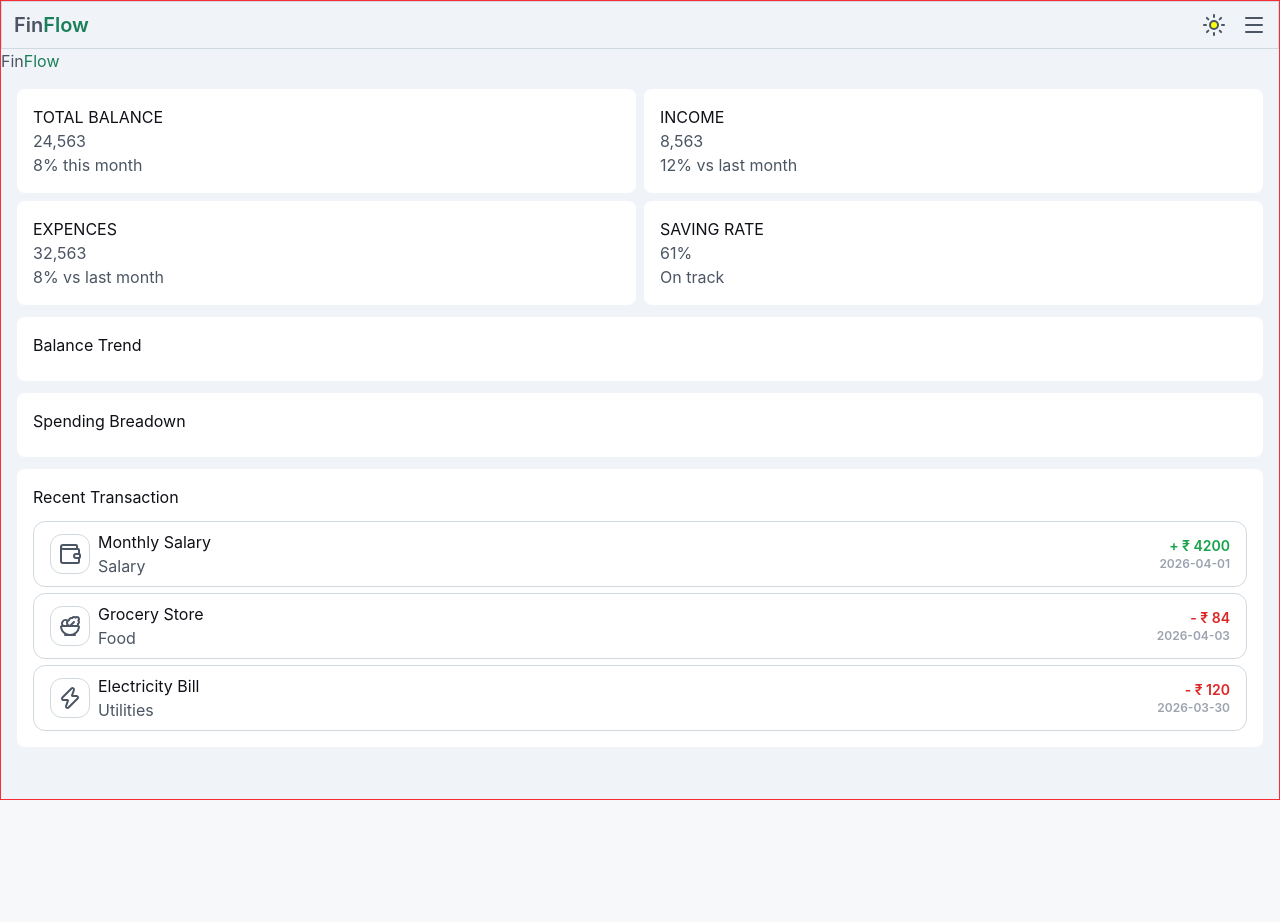
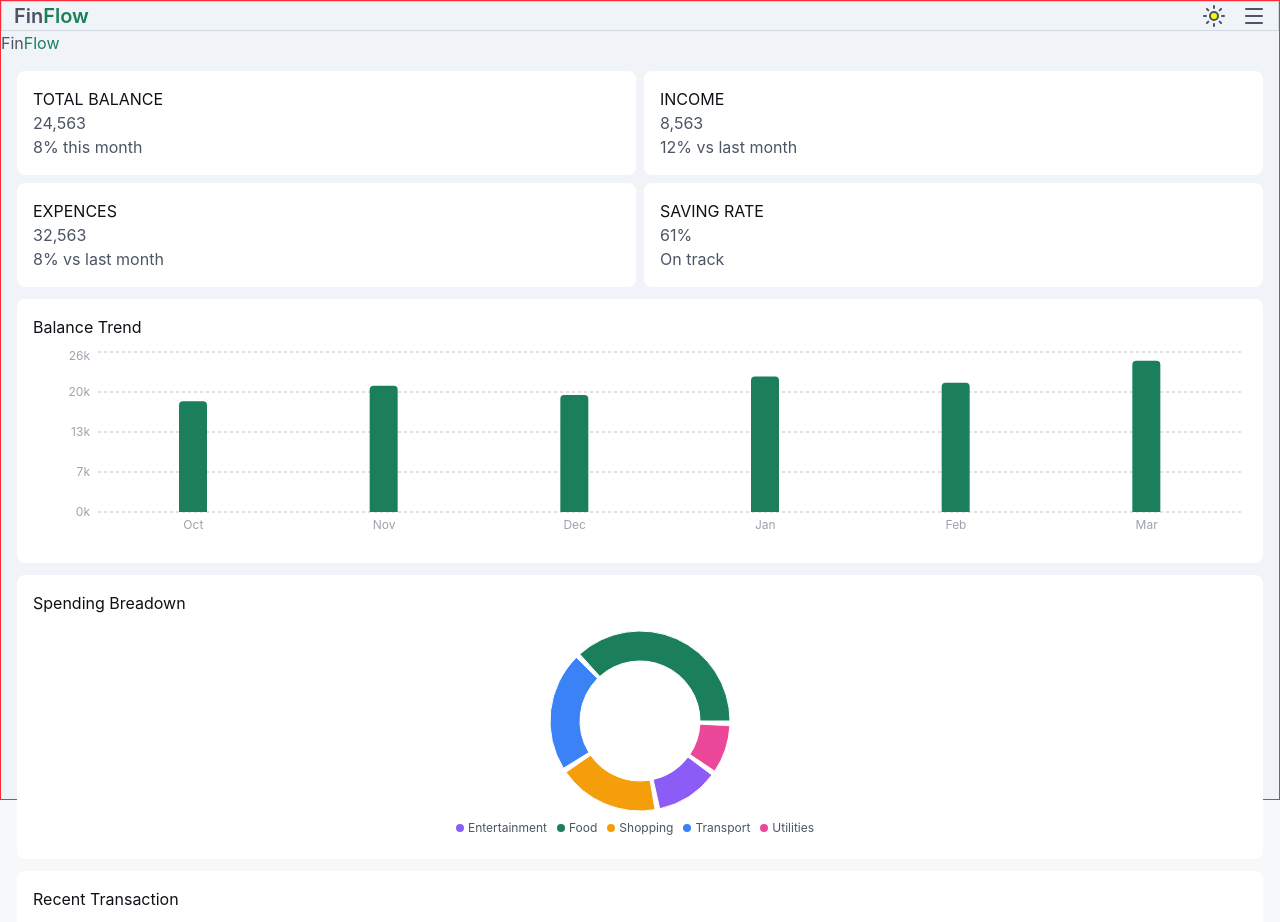
Before and after one commit to RahulSBytes/FinFine, a React (Vite) app: page / in a window 1280 px wide. Shown: the top 922 px of the page. Before the commit the page ends 800 px from the top, so only its background shows below. Built offline with nearby package versions, Linux system fonts and the light colour scheme.

Commit message:
feat:balance chart and spending chart implemented

```diff
--- /dev/null
+++ b/src/components/mini-components/BalanceChart.tsx
@@ -0,0 +1,54 @@
+import {
+  BarChart,
+  Bar,
+  XAxis,
+  YAxis,
+  Tooltip,
+  ResponsiveContainer,
+  CartesianGrid,
+} from "recharts";
+
+const data = [
+  { month: "Oct", balance: 18000 },
+  { month: "Nov", balance: 20500 },
+  { month: "Dec", balance: 19000 },
+  { month: "Jan", balance: 22000 },
+  { month: "Feb", balance: 21000 },
+  { month: "Mar", balance: 24563 },
+];
+
+export default function BalanceChart() {
+  return (
+    <ResponsiveContainer width="100%" height={200}>
+      <BarChart data={data} barSize={28}>
+        <CartesianGrid
+          strokeDasharray="3 3"
+          vertical={false}
+          stroke="#c1c1c1"
+        />
+        <XAxis
+          dataKey="month"
+          axisLine={false}
+          tickLine={false}
+          tick={{ fontSize: 12, fill: "#9CA3AF" }}
+        />
+        <YAxis
+          axisLine={false}
+          tickLine={false}
+          tick={{ fontSize: 12, fill: "#9CA3AF" }}
+          tickFormatter={(v) => `${(v / 1000).toFixed(0)}k`}
+        />
+        <Tooltip
+          formatter={(value) => [`$${value.toLocaleString()}`, "Balance"]}
+          contentStyle={{
+            background: "#FFFFFF",
+            border: "0.5px solid #E8ECF0",
+            borderRadius: "8px",
+            fontSize: "13px",
+          }}
+        />
+        <Bar dataKey="balance" fill="#1A7F5A" radius={[4, 4, 0, 0]} />
+      </BarChart>
+    </ResponsiveContainer>
+  );
+}
--- /dev/null
+++ b/src/components/mini-components/SpendingChart.tsx
@@ -0,0 +1,50 @@
+import {
+  PieChart, Pie, Cell, Tooltip,
+  ResponsiveContainer, Legend
+} from "recharts"
+
+const data = [
+  { name: "Food",          value: 1240 },
+  { name: "Transport",     value: 720  },
+  { name: "Shopping",      value: 610  },
+  { name: "Entertainment", value: 380  },
+  { name: "Utilities",     value: 290  },
+]
+
+const COLORS = ["#1A7F5A", "#3B82F6", "#F59E0B", "#8B5CF6", "#EC4899"]
+
+export default function SpendingChart (){
+  return <ResponsiveContainer width="100%" height={220}>
+    <PieChart>
+      <Pie
+        data={data}
+        cx="50%"
+        cy="50%"
+        innerRadius={60}   // remove this line for full pie (no hole)
+        outerRadius={90}
+        paddingAngle={3}
+        dataKey="value"
+      >
+        {data.map((_, index) => (
+          <Cell key={index} fill={COLORS[index % COLORS.length]} />
+        ))}
+      </Pie>
+      <Tooltip
+        formatter={(value) => [`$${value.toLocaleString()}`, "Spent"]}
+        contentStyle={{
+          background: "#FFFFFF",
+          border: "0.5px solid #E8ECF0",
+          borderRadius: "8px",
+          fontSize: "13px",
+        }}
+      />
+      <Legend
+        iconType="circle"
+        iconSize={8}
+        formatter={(value) => (
+          <span style={{ fontSize: "12px", color: "#4B5563" }}>{value}</span>
+        )}
+      />
+    </PieChart>
+  </ResponsiveContainer>
+}
--- a/src/components/pages/Dashboard.tsx
+++ b/src/components/pages/Dashboard.tsx
@@ -2,6 +2,8 @@ import SquareShapes from "../wrapper/SquareShapes";
 import { transactions } from "../../constants/dummyTransactions";
 import { getIcon } from "../mini-components/getIcon";
 import { data1 } from "../../constants/constants";
+import BalanceChart from "../mini-components/BalanceChart";
+import SpendingChart from "../mini-components/SpendingChart";
 
 function Dashboard() {
   return (
@@ -19,13 +21,13 @@ function Dashboard() {
         <SquareShapes>
           <h3 className="mb-2">Balance Trend</h3>
           <div className="">
-            {/* <BalanceChart /> */}
+            <BalanceChart />
           </div>
         </SquareShapes>
         <SquareShapes>
           <h3 className="mb-2">Spending Breadown</h3>
           <div className="">
-            {/* <SpendingChart /> */}
+            <SpendingChart />
           </div>
         </SquareShapes>
       </div>
```
